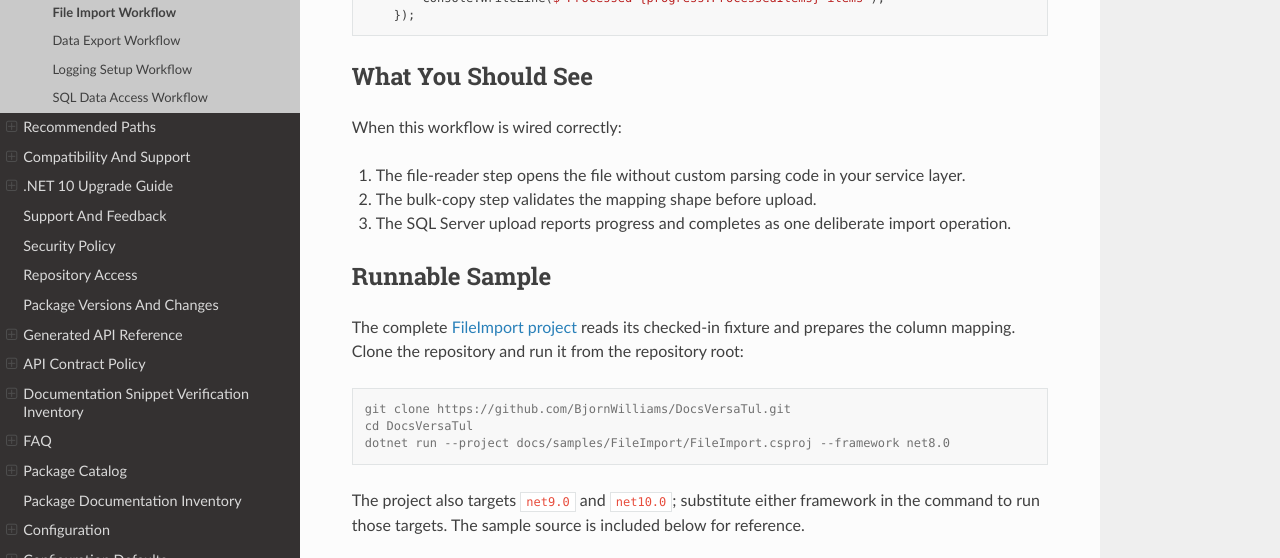
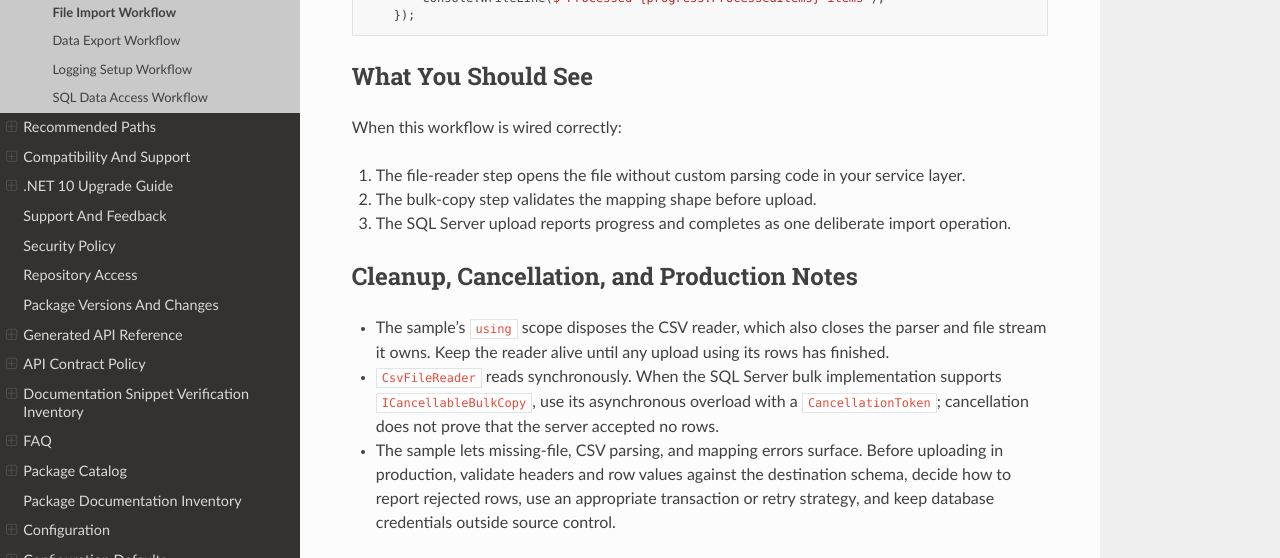
Before and after one commit to BjornWilliams/DocsVersaTul, a Sphinx documentation site: the page built from docs/source/scenario-guides/file-import.rst, in a window 1280 px wide and 900 px high, scrolled down 2533 px, cut to the strip 0-558 px from the top of the window. Built offline with Sphinx 7.4.7 and the Read the Docs theme 3.1.0, drawn with Linux system fonts in a browser that asks for light colours.

Commit message:
Document scenario lifecycle and production safeguards
Fixes AB#3113
AB#3108

```diff
--- a/docs/source/scenario-guides/file-import.rst
+++ b/docs/source/scenario-guides/file-import.rst
@@ -116,6 +116,13 @@ When this workflow is wired correctly:
 2. The bulk-copy step validates the mapping shape before upload.
 3. The SQL Server upload reports progress and completes as one deliberate import operation.
 
+Cleanup, Cancellation, and Production Notes
+--------------------------------------------
+
+- The sample's ``using`` scope disposes the CSV reader, which also closes the parser and file stream it owns. Keep the reader alive until any upload using its rows has finished.
+- ``CsvFileReader`` reads synchronously. When the SQL Server bulk implementation supports ``ICancellableBulkCopy``, use its asynchronous overload with a ``CancellationToken``; cancellation does not prove that the server accepted no rows.
+- The sample lets missing-file, CSV parsing, and mapping errors surface. Before uploading in production, validate headers and row values against the destination schema, decide how to report rejected rows, use an appropriate transaction or retry strategy, and keep database credentials outside source control.
+
 Runnable Sample
 ---------------
 
```
Also changed, not shown: docs/source/scenario-guides/data-export.rst (+7 -0 lines), docs/source/scenario-guides/logging-setup.rst (+7 -0 lines), docs/source/scenario-guides/sql-data-access.rst (+7 -0 lines), 1 other file.
